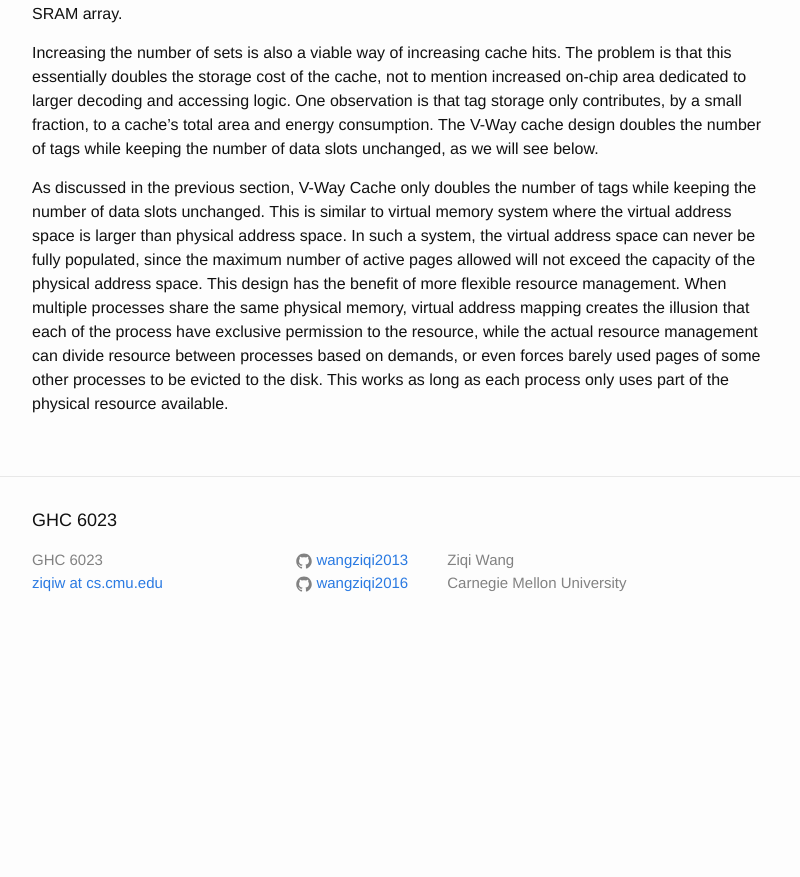
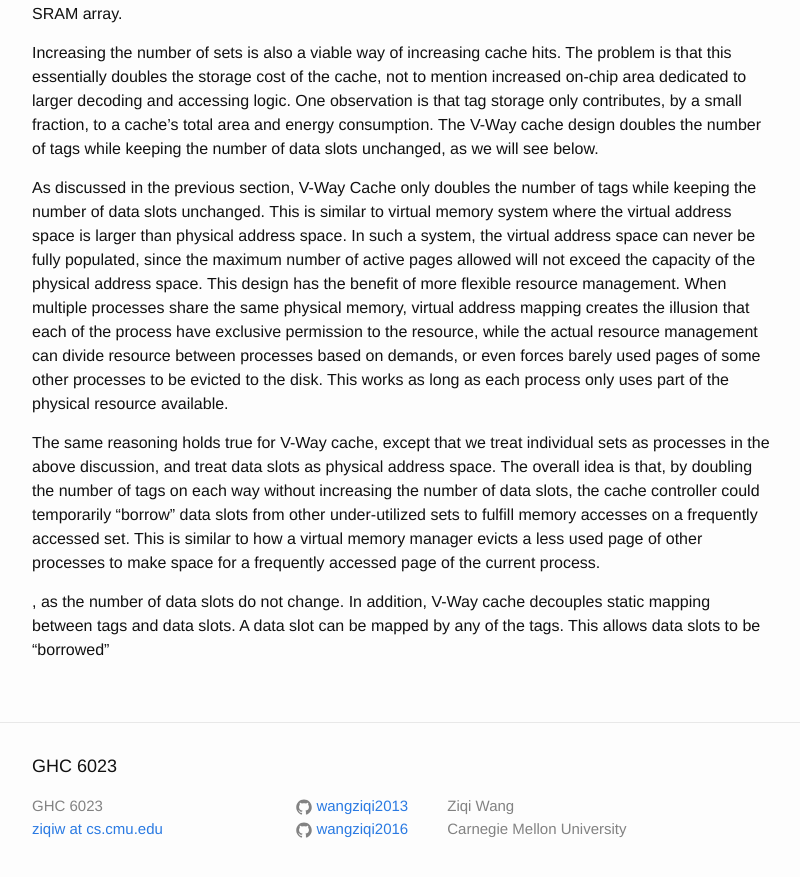
Before and after one commit to wangziqi2013/wangziqi2013.github.io, a Jekyll site: the page built from _posts/2020-05-27-vway-cache.markdown, in a window 1280 px wide and 900 px high, scrolled down 826 px. Shown: the top 877 px of the window, without its empty margins (238-1038 px from the left). Built offline with Jekyll 4.4.1, drawn with Linux system fonts in a browser that asks for light colours; before the commit the page ends 1480 px from its top, so only the background shows below that.

Commit message:
Adding reasoning

```diff
--- a/_posts/2020-05-27-vway-cache.markdown
+++ b/_posts/2020-05-27-vway-cache.markdown
@@ -40,3 +40,14 @@ When multiple processes share the same physical memory, virtual address mapping
 have exclusive permission to the resource, while the actual resource management can divide resource between processes
 based on demands, or even forces barely used pages of some other processes to be evicted to the disk.
 This works as long as each process only uses part of the physical resource available.
+
+The same reasoning holds true for V-Way cache, except that we treat individual sets as processes in the above discussion,
+and treat data slots as physical address space.
+The overall idea is that, by doubling the number of tags on each way without increasing the number of data slots,
+the cache controller could temporarily "borrow" data slots from other under-utilized sets to fulfill memory accesses
+on a frequently accessed set. This is similar to how a virtual memory manager evicts a less used page of other
+processes to make space for a frequently accessed page of the current process.
+
+, as the number of
+data slots do not change. In addition, V-Way cache decouples static mapping between tags and data slots. A data slot
+can be mapped by any of the tags. This allows data slots to be "borrowed"
```
